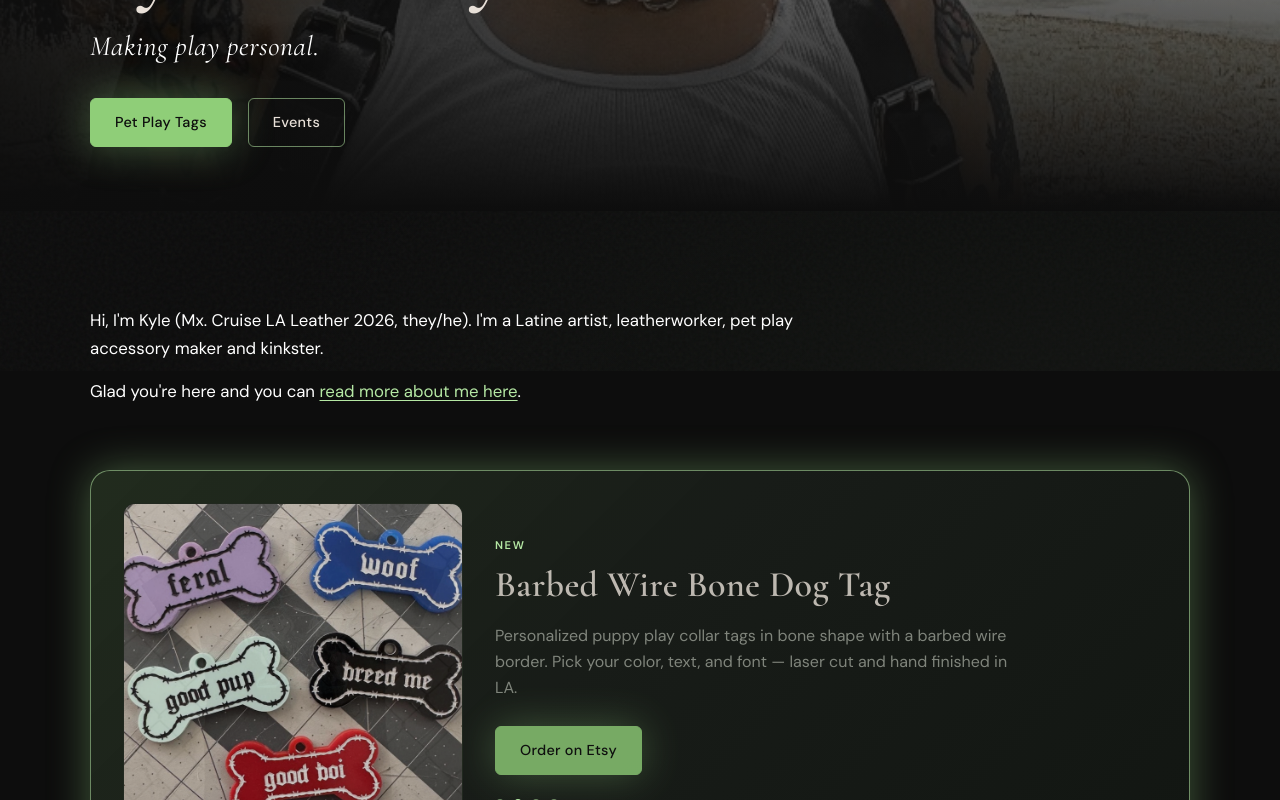
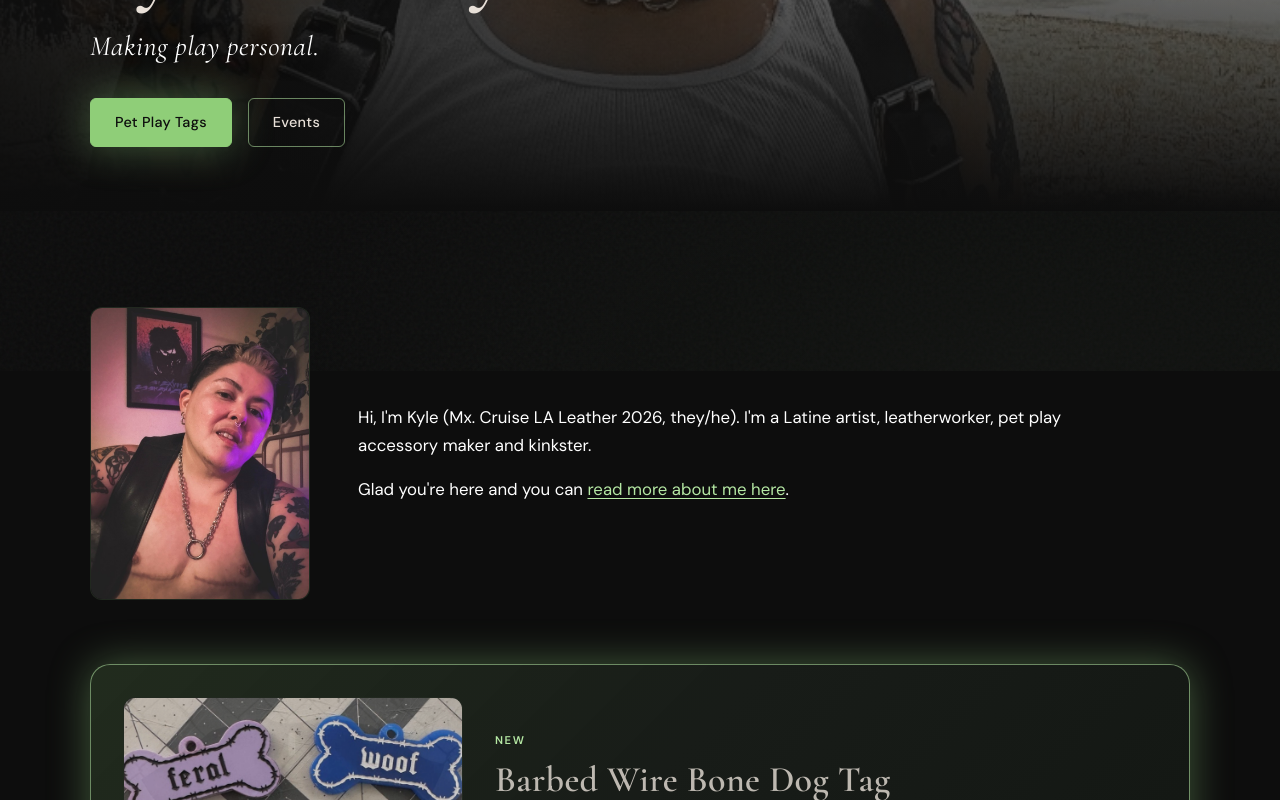
Before and after one commit to dianashawnbarraza-wq/kyle-holiday, a React (Vite) app: page / in a window 1280 px wide. Shown: the part 429-1229 px from the top of the page. Built offline with nearby package versions, Linux system fonts and the light colour scheme.

Commit message:
Fix chain bone spotlight image and add Kyle portrait to home intro.
Replace the broken tag asset with the Etsy product photo and pair the intro copy with a portrait.

Co-authored-by: Cursor <cursoragent@cursor.com>

```diff
--- a/src/data/homeSpotlight.ts
+++ b/src/data/homeSpotlight.ts
@@ -37,7 +37,8 @@ export const homeSpotlightSlides: HomeSpotlightSlide[] = [
     description:
       "Personalized puppy/pet play collar tags in bone shape with a chain link border. Pick your color, text, and font — laser cut and hand finished in LA.",
     image: "/images/tags/etsy/chain-bone.png",
-    imageAlt: "Personalized chain bone puppy pet play collar tag with paw cutout",
+    imageAlt:
+      "Personalized chain bone puppy pet play tags in yellow, pink, and blue with custom engraving",
     shopUrl:
       "https://www.etsy.com/listing/4528276792/personalized-chain-puppypet-play-collar",
     ctaLabel: "Order on Etsy",
--- a/src/pages/HomePage.css
+++ b/src/pages/HomePage.css
@@ -1,4 +1,27 @@
-.home-intro {
+.home-intro__layout {
+  display: grid;
+  gap: var(--space-4);
+  align-items: center;
+}
+
+.home-intro__photo-wrap {
+  width: min(100%, 240px);
+  margin: 0 auto;
+  aspect-ratio: 3 / 4;
+  overflow: hidden;
+  border-radius: var(--radius-md);
+  border: 1px solid var(--border-subtle);
+  background: var(--bg-deep);
+}
+
+.home-intro__photo {
+  width: 100%;
+  height: 100%;
+  object-fit: cover;
+  object-position: center 15%;
+}
+
+.home-intro__copy {
   max-width: 65ch;
 }
 
@@ -22,6 +45,18 @@
   color: var(--text-primary);
 }
 
+@media (min-width: 720px) {
+  .home-intro__layout {
+    grid-template-columns: minmax(180px, 220px) 1fr;
+    gap: var(--space-5);
+  }
+
+  .home-intro__photo-wrap {
+    margin: 0;
+    width: 100%;
+  }
+}
+
 .home-gallery {
   width: 100%;
   max-width: 100%;
--- a/src/pages/HomePage.tsx
+++ b/src/pages/HomePage.tsx
@@ -17,14 +17,27 @@ export function HomePage() {
       <div className="page">
         <div className="page-inner">
           <section className="section home-intro">
+            <div className="home-intro__layout">
+              <div className="home-intro__photo-wrap">
+                <img
+                  src="/images/home-intro-kyle.png"
+                  alt="Kyle Holiday in a black leather vest with silver chain necklace"
+                  className="home-intro__photo"
+                  loading="lazy"
+                />
+              </div>
+              <div className="home-intro__copy">
                 <p className="home-intro__text">
-              Hi, I&apos;m Kyle (Mx. Cruise LA Leather 2026, they/he). I&apos;m a
-              Latine artist, leatherworker, pet play accessory maker and kinkster.
+                  Hi, I&apos;m Kyle (Mx. Cruise LA Leather 2026, they/he).
+                  I&apos;m a Latine artist, leatherworker, pet play accessory
+                  maker and kinkster.
                 </p>
                 <p className="home-intro__text">
                   Glad you&apos;re here and you can{" "}
                   <Link to="/about">read more about me here</Link>.
                 </p>
+              </div>
+            </div>
           </section>
 
           <section className="section">
```
Also changed, not shown: public/images/home-intro-kyle.png (added), public/images/tags/etsy/chain-bone.png. Lines whose indentation alone changed are shown as unchanged.
